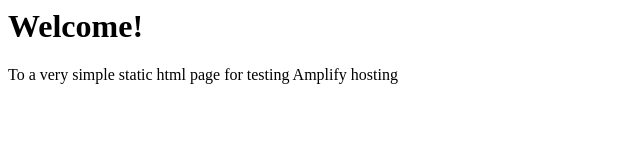
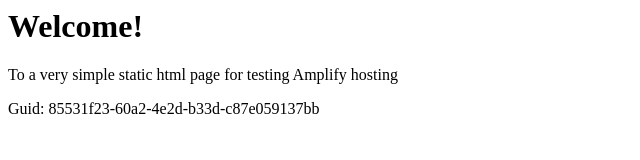
Before and after one commit to aws-aemilia-dub/Github-PR-Commit-Integration-Test-DoNotTouch-v0-prod-eu-west-1, a website: page src/index.html in a window 1280 px wide. Shown: the whole page, without its empty margins (0-640 px from the left). Drawn offline with Linux system fonts and the light colour scheme.

Commit message:
commit from integ tests

```diff
--- a/src/index.html
+++ b/src/index.html
@@ -1,3 +1,5 @@
+
+
 <html lang="en">
 
 <head>
@@ -10,6 +12,6 @@
 <body>
     <h1>Welcome!</h1>
     <p>To a very simple static html page for testing Amplify hosting</p>
-</body>
+    <p>Guid: 85531f23-60a2-4e2d-b33d-c87e059137bb</p></body>
 
 </html>
```
